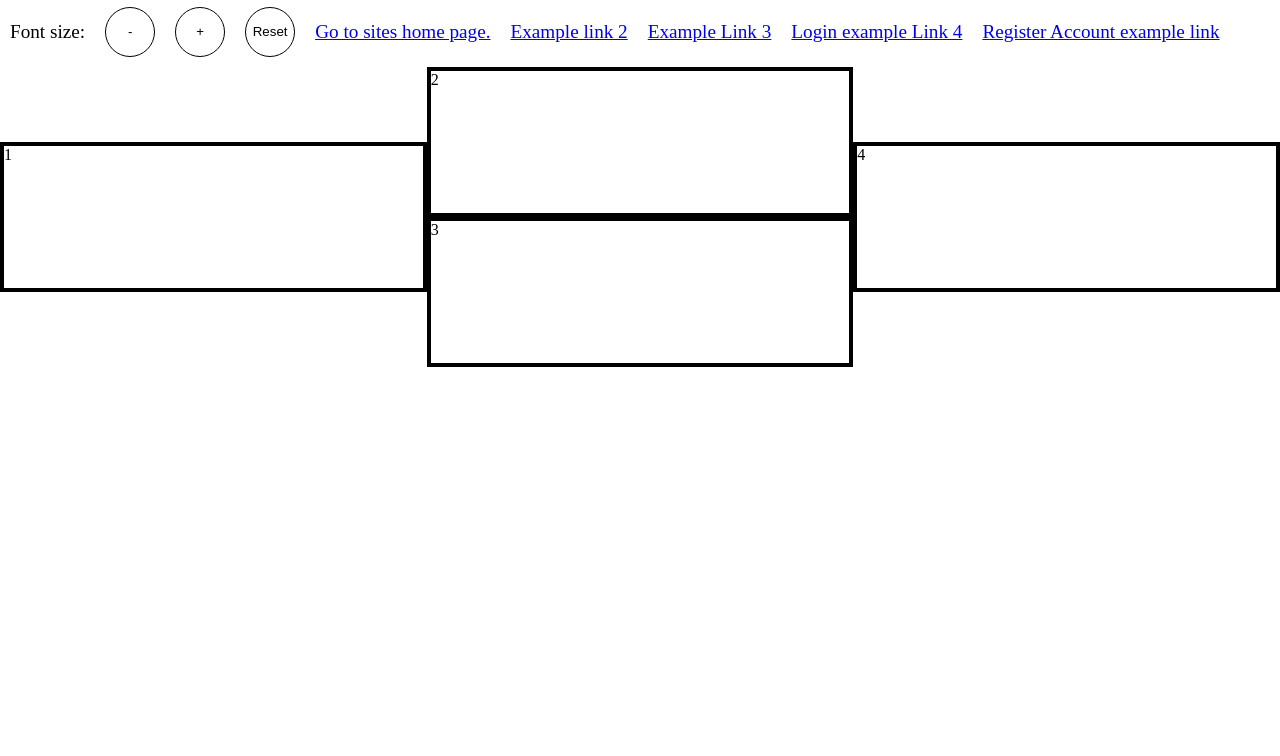
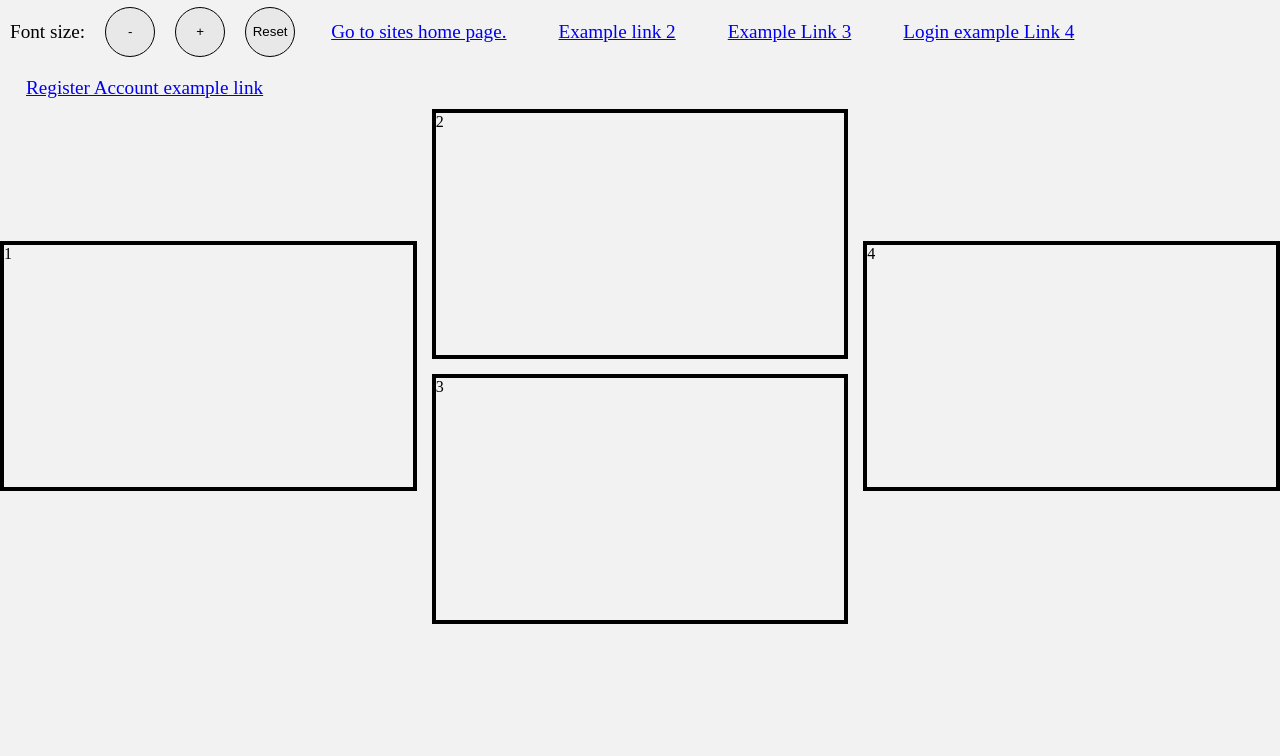
Before and after one commit to jasonlhedrick/Playground, a website: page layout/layout1.html in a window 1280 px wide. Shown: the part 76-832 px from the top of the page. Before the commit the page ends 800 px from the top, so only its background shows below. Drawn offline with Linux system fonts and the light colour scheme.

Commit message:
Adjusted grid-gap and added a hover to links.

```diff
--- a/layout/layout1.sass
+++ b/layout/layout1.sass
@@ -1,4 +1,7 @@
 /* Remember! Mobile first design. */
+
+:root
+    --backgroundColor: hsla(100, 0%, 75%, 0.2)
 
 *
     margin: 0
@@ -8,7 +11,7 @@
 
 body
     font-size: 1rem
-
+    background-color: var(--backgroundColor)
 
 h1
     font-size: 2.5rem
@@ -27,6 +30,15 @@ h1
 
         li
             margin: 10px
+    a
+        border: 1px solid transparent
+        padding: 15px
+        transition-duration: 0.3s
+
+    a:hover
+        border: 1px solid black
+        color: white
+        background-color: hsl(50, 0%, 0%, 0.75)
 
     button
         min-width: 50px
@@ -34,7 +46,7 @@ h1
         border: 1.5px solid black
         border-radius: 50%
         transition-duration: 0.5s
-        background-color: white
+        background-color: var(--backgroundColor)
 
     button:hover
         cursor: pointer
@@ -50,11 +62,12 @@ main
     display: grid
     grid-template-columns: [first-col] 1fr [second-col] 1fr [third-col] 1fr
     grid-template-rows: [first-row] 1fr [second-row] 1fr [third-row] 1fr [fifth-row] 1fr [sixth-row] 1fr
+    grid-gap: 15px
     .container
         border: 4px solid black
         width: 100%
         height: 100%
-        min-height: 150px
+        min-height: 250px
 
     #container-1
         grid-column: first-col
```
Also changed, not shown: layout/layout1.css, 1 other file.
